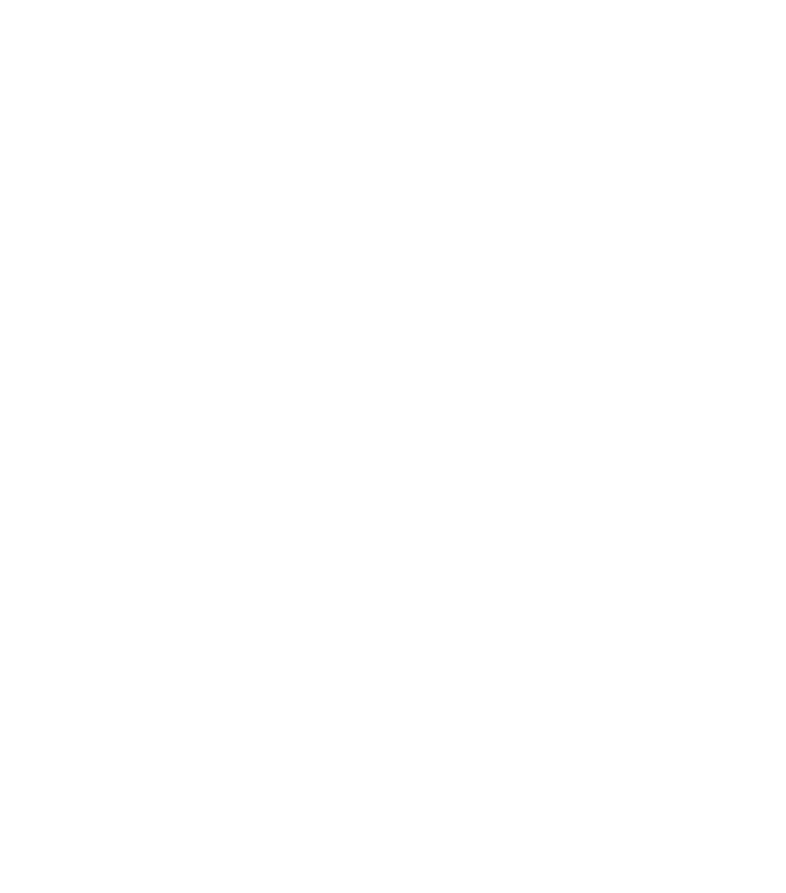
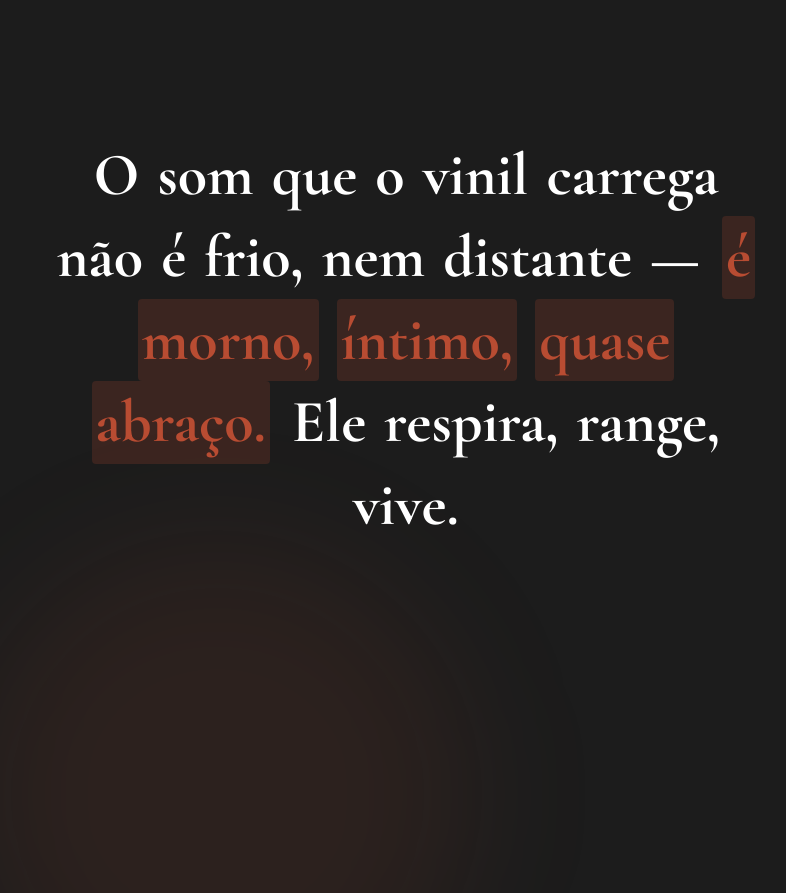
Before and after one commit to miquelven/vinil, a React (Vite) app: page / in a window 1280 px wide. Shown: the part 1540-2433 px from the top of the page, without its empty margins (232-1018 px from the left). Before the commit the page ends 1480 px from the top, so only its background shows below. Built offline with nearby package versions, Linux system fonts and the light colour scheme.

Commit message:
feat: create vinyl verse scroll component

```diff
--- a/src/App.tsx
+++ b/src/App.tsx
@@ -1,4 +1,5 @@
 import Home from "./components/home";
+import VinylVerse from "./components/vinyl-verse";
 import VisualTrackPlayer from "./components/visual-track-player";
 
 function App() {
@@ -6,6 +7,7 @@
     <div className="bg-dark">
       <Home />
       <VisualTrackPlayer />
+      <VinylVerse />
     </div>
   );
 }
--- /dev/null
+++ b/src/components/vinyl-verse/index.tsx
@@ -0,0 +1,168 @@
+"use client";
+
+import { useEffect, useRef, Fragment } from "react";
+import { gsap } from "gsap";
+import { ScrollTrigger } from "gsap/ScrollTrigger";
+import Container from "../container";
+
+gsap.registerPlugin(ScrollTrigger);
+
+const poemLines = [
+  {
+    id: 1,
+    segments: [
+      { text: "O som que o vinil carrega não é frio, nem distante — " },
+      { text: "é morno, íntimo, quase abraço.", highlight: true },
+      { text: " Ele respira, range, vive." },
+    ],
+  },
+  {
+    id: 2,
+    segments: [
+      { text: "O peso de um disco não é só físico — " },
+      { text: "é o tempo comprimido em espiral.", highlight: true },
+      { text: " Cada volta é uma memória girando no coração do presente." },
+    ],
+  },
+  {
+    id: 3,
+    segments: [
+      {
+        text: "O vinil não toca apenas música. Ele arranha o tempo com sulcos, despeja calor em ondas analógicas ",
+      },
+      {
+        text: "e nos dá a chance de ouvir com o peito, não só com os ouvidos.",
+        highlight: true,
+      },
+    ],
+  },
+  {
+    id: 4,
+    segments: [
+      {
+        text: "Nos sulcos, não há silêncio — só um sussurro empoeirado da alma sonora. ",
+      },
+      {
+        text: "A granulação vibra como pele tocada, imperfeita, crua, humana.",
+        highlight: true,
+      },
+    ],
+  },
+];
+
+export default function VinylVerseScroll() {
+  const containerRef = useRef<HTMLDivElement | null>(null);
+  const verseRefs = useRef<(HTMLDivElement | null)[]>([]);
+
+  useEffect(() => {
+    if (!containerRef.current) return;
+
+    verseRefs.current.forEach((el, index) => {
+      if (!el) return;
+      const words = el.querySelectorAll(".word");
+
+      gsap.set(words, { opacity: 0, y: 20 });
+
+      ScrollTrigger.create({
+        trigger: el,
+        start: "top 75%",
+        onEnter: () => {
+          gsap.to(words, {
+            opacity: 1,
+            y: 0,
+            stagger: 0.05,
+            duration: 0.3,
+            ease: "power2.out",
+            delay: index * 0.1,
+          });
+        },
+      });
+    });
+
+    return () => {
+      ScrollTrigger.getAll().forEach((t) => t.kill());
+    };
+  }, []);
+
+  useEffect(() => {
+    gsap.to(".circle-one", {
+      x: 100,
+      y: -50,
+      duration: 10,
+      repeat: -1,
+      yoyo: true,
+      ease: "sine.inOut",
+    });
+
+    gsap.to(".circle-two", {
+      x: -80,
+      y: 60,
+      duration: 12,
+      repeat: -1,
+      yoyo: true,
+      ease: "sine.inOut",
+    });
+  }, []);
+
+  return (
+    <section className="text-white relative overflow-hidden">
+      {/* Fundo decorativo com animação GSAP */}
+      <div className="absolute inset-0 pointer-events-none z-0">
+        <div className="absolute w-full h-full">
+          {/* Círculo animado 1 */}
+          <div
+            className="circle-one absolute w-[500px] h-[500px] bg-primary/10 rounded-full blur-3xl"
+            style={{ top: "20%", left: "10%" }}
+          />
+          {/* Círculo animado 2 */}
+          <div
+            className="circle-two absolute w-[400px] h-[400px] bg-secondary/10 rounded-full blur-3xl"
+            style={{ bottom: "15%", right: "15%" }}
+          />
+        </div>
+      </div>
+
+      <Container>
+        <div
+          ref={containerRef}
+          className="flex flex-col items-center justify-center min-h-screen relative z-10"
+        >
+          {poemLines.map((line, idx) => (
+            <div
+              key={line.id}
+              ref={(el) => {
+                verseRefs.current[idx] = el;
+              }}
+              className="w-full flex items-center justify-center h-screen snap-center"
+            >
+              <div className="w-full max-w-3xl px-6 text-center">
+                <p className="font-primary font-bold text-4xl md:text-6xl leading-snug relative z-10">
+                  {line.segments.map((seg, i) => (
+                    <Fragment key={i}>
+                      {seg.text.split(/(\s+)/).map((word, j) =>
+                        /\s+/.test(word) ? (
+                          word
+                        ) : (
+                          <span
+                            key={j}
+                            className={`inline-block word mr-1 ${
+                              seg.highlight
+                                ? "bg-primary/20 text-primary px-1 rounded"
+                                : ""
+                            }`}
+                          >
+                            {word}
+                          </span>
+                        )
+                      )}
+                    </Fragment>
+                  ))}
+                </p>
+              </div>
+            </div>
+          ))}
+        </div>
+      </Container>
+    </section>
+  );
+}
```
